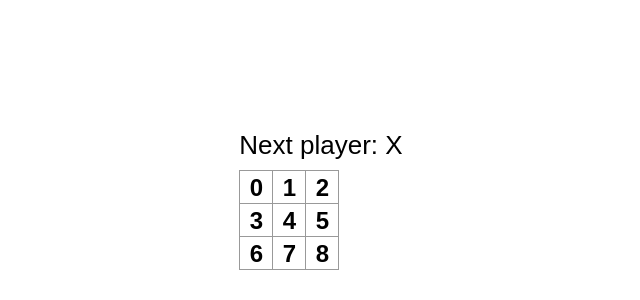
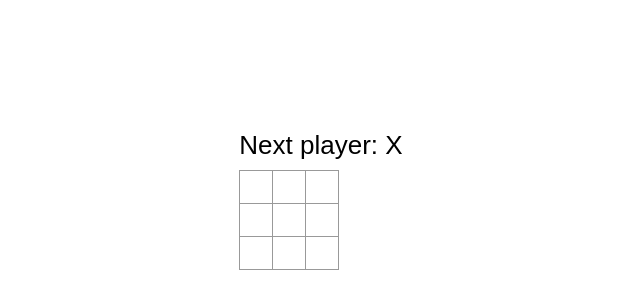
Before and after one commit to masa67/react-intro-on-create-react-app-ts, a React (Create React App) app: page / in a window 1280 px wide. Shown: the part 220-520 px from the top of the page, without its empty margins (294-934 px from the left). Built offline with nearby package versions, Linux system fonts and the light colour scheme.

Commit message:
Add state object to class Square

```diff
--- a/src/Square.tsx
+++ b/src/Square.tsx
@@ -3,11 +3,20 @@ import './Square.css'
 
 export interface SquareProps { value: number; }
 
-export class Square extends React.Component<SquareProps, {}> {
+export interface SquareState { value: string | null; }
+
+export class Square extends React.Component<SquareProps, SquareState> {
+    constructor(props: SquareProps) {
+        super(props);
+        this.state = {
+            value: null,
+        };
+    }
+
     render() {
         return (
-            <button className="square">
-                {this.props.value}
+            <button className="square" onClick={() => this.setState({value: 'X'})}>
+                {this.state.value}
             </button>
         )
     }
```
